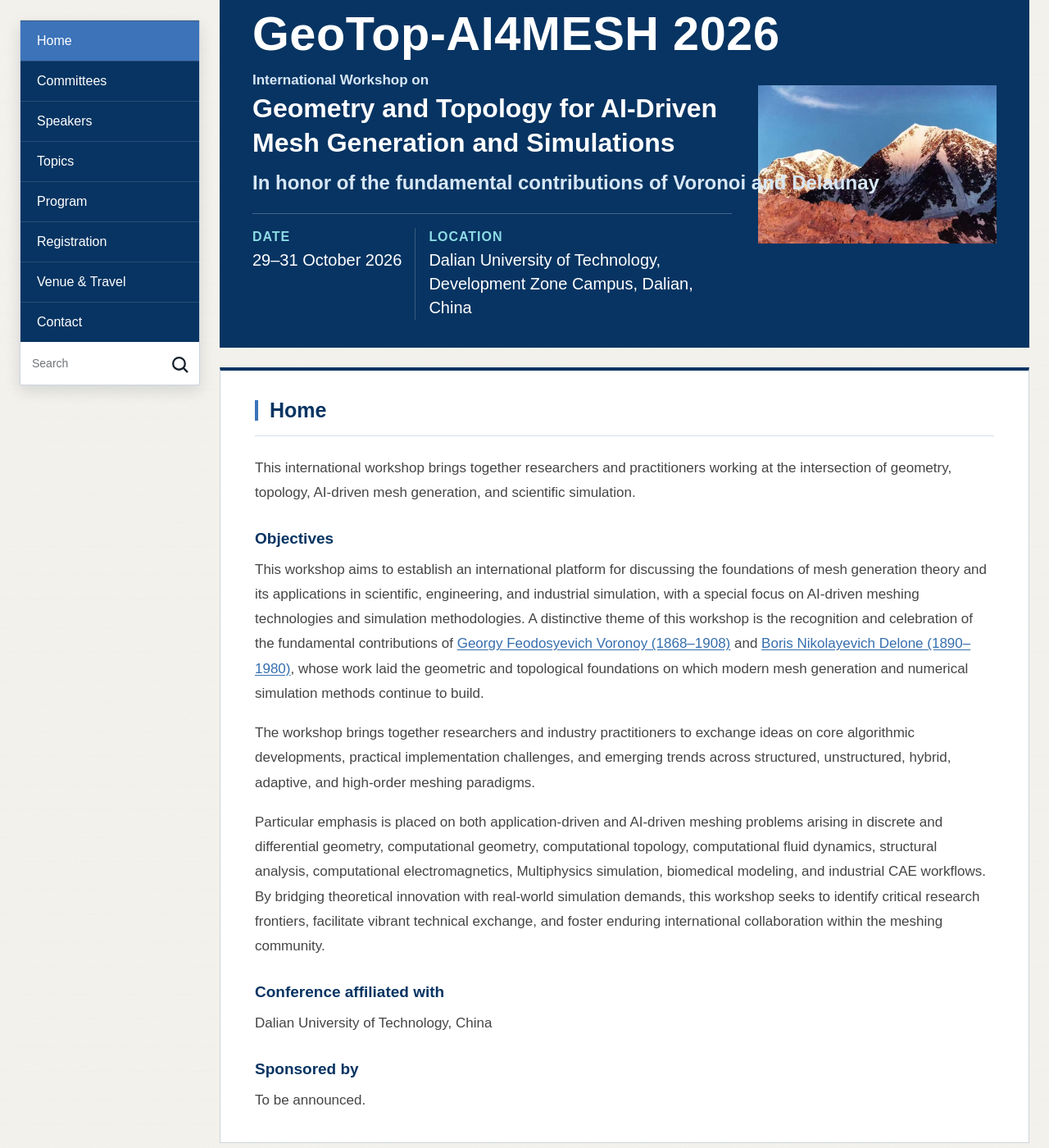
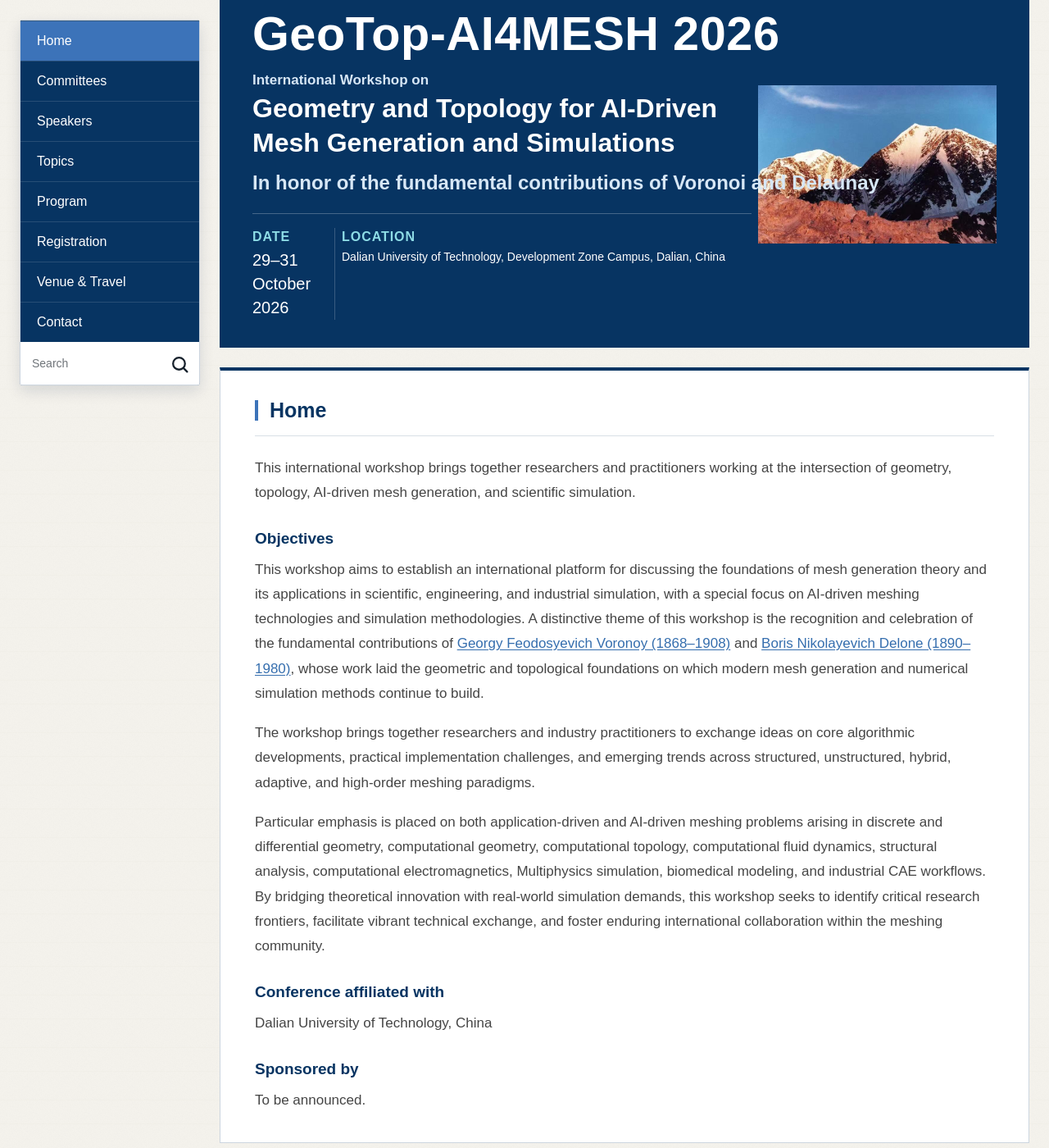
Before and after one commit to FHCCT/AI4MESH-WEB, a Jekyll site: the page built from index.html, in a window 1280 px wide and 1400 px high, scrolled down 596 px. Shown: the whole window at 82% size. Built offline with Jekyll 4.4.1, drawn with Linux system fonts in a browser that asks for light colours.

Commit message:
Move Location further left and fit its text on one desktop line

```diff
--- a/assets/css/main.css
+++ b/assets/css/main.css
@@ -440,6 +440,27 @@ html:not(.js-enabled) .nav-group:focus-within > .nav-submenu {
   color: #fff;
   font-size: 20px;
   line-height: 1.45;
+}
+
+@media (min-width: 1280px) {
+  .hero-facts {
+    container-type: inline-size;
+    width: calc(100% + 24px);
+    grid-template-columns: 100px minmax(0, 1fr);
+  }
+
+  .hero-facts > div:first-child {
+    padding-right: 8px;
+  }
+
+  .hero-facts > div:last-child {
+    padding-left: 8px;
+  }
+
+  .hero-facts > div:last-child dd {
+    font-size: clamp(14px, calc((100cqw - 108px) / 36), 20px);
+    white-space: nowrap;
+  }
 }
 
 .main-shell {
```
